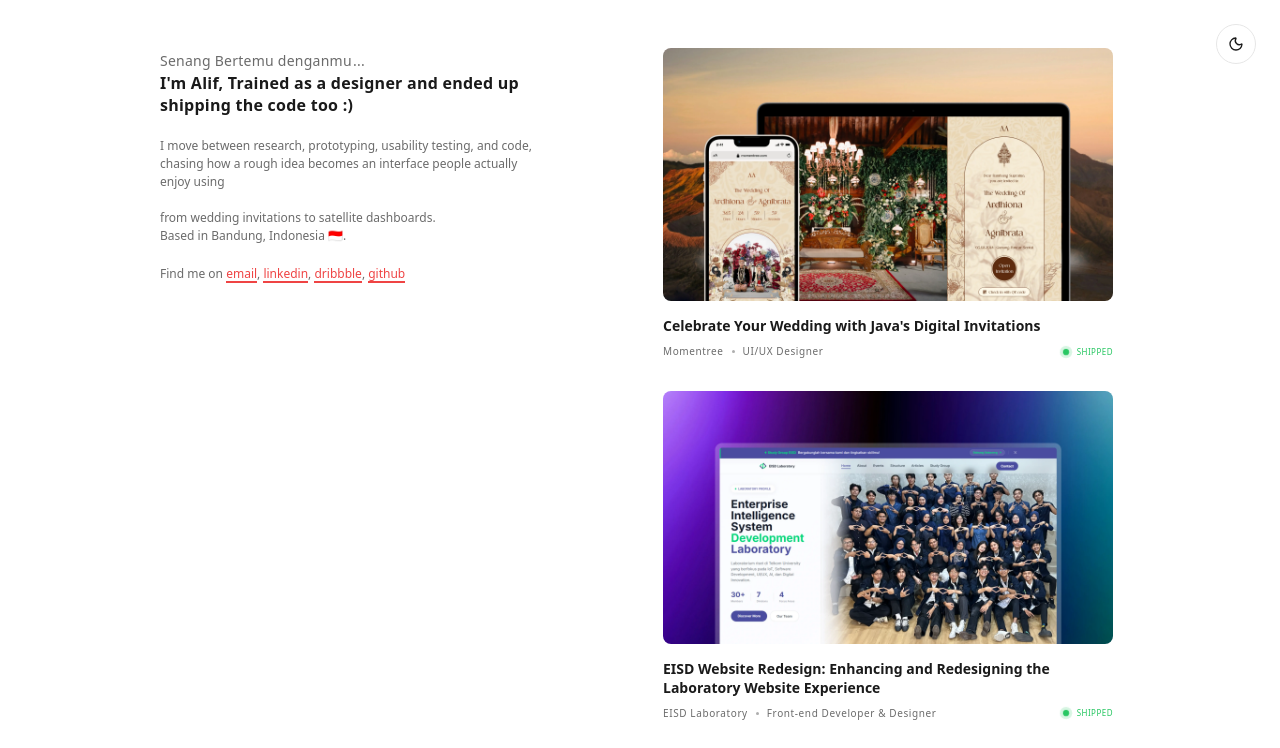
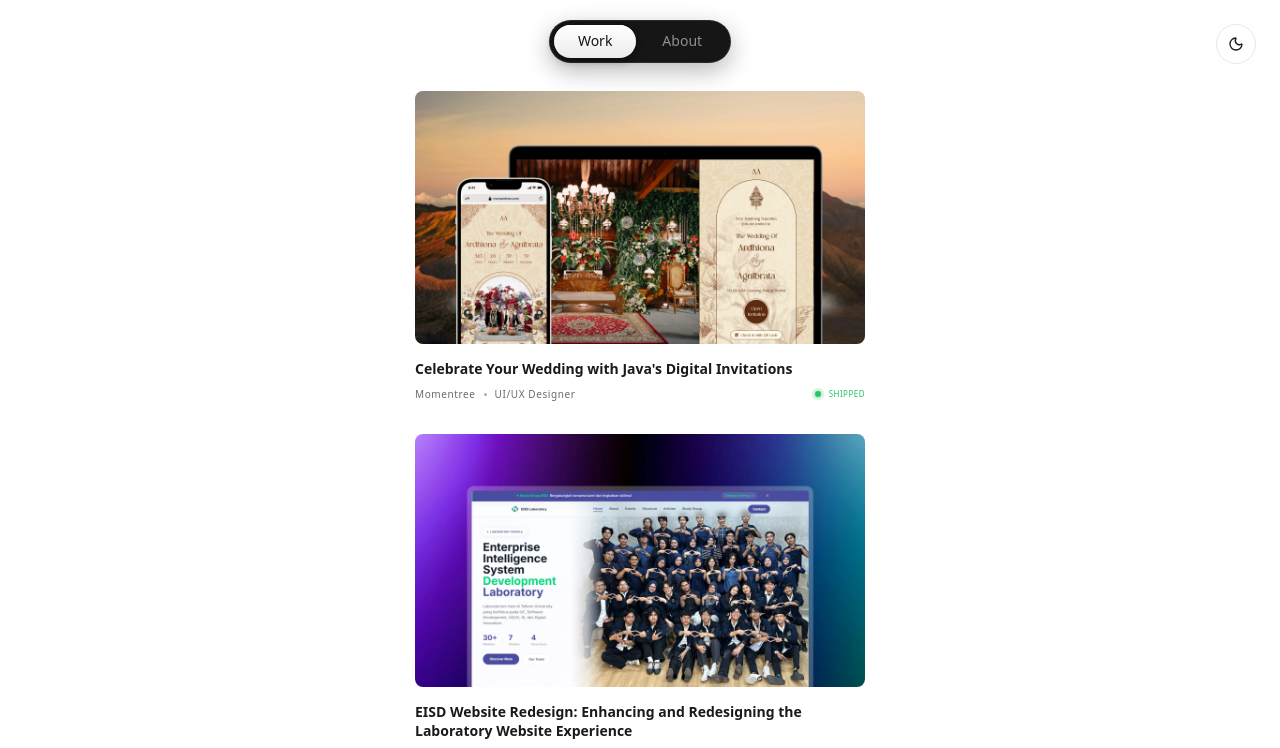
Before and after one commit to Alifmslm/portfolio-alif, a Next.js app: page / in a window 1280 px wide. Shown: the top 748 px of the page. Built offline with nearby package versions, Linux system fonts and the light colour scheme; a web font is replaced by a local one.

Commit message:
feat: add Work/About view toggle

```diff
--- a/src/app/page.module.css
+++ b/src/app/page.module.css
@@ -1,17 +1,50 @@
-.layout {
-  display: grid;
-  grid-template-columns: 40% 60%;
-  gap: 56px;
+.shell {
+  display: flex;
+  flex-direction: column;
   max-width: var(--max-width);
   margin: 0 auto;
-  padding: 48px 32px;
+  padding: 20px 32px 48px;
   min-height: 100vh;
 }
 
+.toggleRow {
+  position: sticky;
+  top: 16px;
+  z-index: 50;
+  display: flex;
+  justify-content: center;
+  padding-bottom: 28px;
+}
+
+.view {
+  display: flex;
+  justify-content: center;
+  width: 100%;
+}
+
+.viewPanel {
+  display: flex;
+  justify-content: center;
+  width: 100%;
+}
+
+.aboutWrap {
+  width: 100%;
+  max-width: 520px;
+}
+
+.aboutWrap > aside {
+  position: static;
+  max-height: none;
+}
+
 @media (max-width: 820px) {
-  .layout {
-    grid-template-columns: 1fr;
-    gap: 32px;
-    padding: 32px 20px;
+  .shell {
+    padding: 16px 20px 40px;
+  }
+
+  .toggleRow {
+    top: 12px;
+    padding-bottom: 24px;
   }
 }
--- a/src/app/page.tsx
+++ b/src/app/page.tsx
@@ -1,13 +1,6 @@
-import Sidebar from "@/components/Sidebar";
-import ProjectFeed from "@/components/ProjectFeed";
+import PortfolioView from "@/components/PortfolioView";
 import { profile, projects } from "@/lib/data";
-import styles from "./page.module.css";
 
 export default function Page() {
-  return (
-    <main className={styles.layout}>
-      <Sidebar profile={profile} />
-      <ProjectFeed projects={projects} />
-    </main>
-  );
+  return <PortfolioView profile={profile} projects={projects} />;
 }
--- /dev/null
+++ b/src/components/PortfolioView.tsx
@@ -0,0 +1,46 @@
+"use client";
+
+import { useState } from "react";
+import { AnimatePresence, motion } from "motion/react";
+import { Profile, Project } from "@/lib/data";
+import Sidebar from "./Sidebar";
+import ProjectFeed from "./ProjectFeed";
+import ViewToggle, { ViewId } from "./ViewToggle";
+import styles from "../app/page.module.css";
+
+interface PortfolioViewProps {
+  profile: Profile;
+  projects: Project[];
+}
+
+export default function PortfolioView({ profile, projects }: PortfolioViewProps) {
+  const [view, setView] = useState<ViewId>("work");
+
+  return (
+    <div className={styles.shell}>
+      <div className={styles.toggleRow}>
+        <ViewToggle value={view} onChange={setView} />
+      </div>
+      <div className={styles.view}>
+        <AnimatePresence mode="wait" initial={false}>
+          <motion.div
+            key={view}
+            className={styles.viewPanel}
+            initial={{ opacity: 0, y: 10 }}
+            animate={{ opacity: 1, y: 0 }}
+            exit={{ opacity: 0, y: -8 }}
+            transition={{ duration: 0.25, ease: "easeOut" }}
+          >
+            {view === "work" ? (
+              <ProjectFeed projects={projects} />
+            ) : (
+              <div className={styles.aboutWrap}>
+                <Sidebar profile={profile} />
+              </div>
+            )}
+          </motion.div>
+        </AnimatePresence>
+      </div>
+    </div>
+  );
+}
--- /dev/null
+++ b/src/components/ViewToggle.module.css
@@ -0,0 +1,51 @@
+.toggle {
+  display: inline-flex;
+  align-items: center;
+  gap: 2px;
+  padding: 4px;
+  border-radius: 999px;
+  background: #161616;
+  border: 1px solid rgba(255, 255, 255, 0.09);
+  box-shadow: 0 8px 24px rgba(0, 0, 0, 0.28);
+}
+
+.segment {
+  position: relative;
+  border: 0;
+  background: transparent;
+  border-radius: 999px;
+  padding: 8px 24px;
+  font-family: inherit;
+  font-size: 14px;
+  font-weight: 500;
+  line-height: 1.2;
+  color: #8f8f8f;
+  cursor: pointer;
+  transition: color 0.25s ease;
+}
+
+.segment:hover {
+  color: #c9c9c9;
+}
+
+.segment.active {
+  color: #141414;
+}
+
+.segment.active:hover {
+  color: #141414;
+}
+
+.label {
+  position: relative;
+  z-index: 1;
+}
+
+.thumb {
+  position: absolute;
+  inset: 0;
+  border-radius: 999px;
+  background: linear-gradient(180deg, #ffffff 0%, #ececec 100%);
+  box-shadow: 0 2px 10px rgba(0, 0, 0, 0.4),
+    inset 0 1px 0 rgba(255, 255, 255, 0.9);
+}
--- /dev/null
+++ b/src/components/ViewToggle.tsx
@@ -0,0 +1,44 @@
+"use client";
+
+import { motion } from "motion/react";
+import styles from "./ViewToggle.module.css";
+
+export type ViewId = "work" | "about";
+
+const SEGMENTS: { id: ViewId; label: string }[] = [
+  { id: "work", label: "Work" },
+  { id: "about", label: "About" },
+];
+
+interface ViewToggleProps {
+  value: ViewId;
+  onChange: (view: ViewId) => void;
+}
+
+export default function ViewToggle({ value, onChange }: ViewToggleProps) {
+  return (
+    <div className={styles.toggle} role="group" aria-label="Portfolio view">
+      {SEGMENTS.map((segment) => {
+        const active = segment.id === value;
+        return (
+          <button
+            key={segment.id}
+            type="button"
+            className={`${styles.segment} ${active ? styles.active : ""}`}
+            aria-pressed={active}
+            onClick={() => onChange(segment.id)}
+          >
+            {active && (
+              <motion.span
+                layoutId="view-toggle-thumb"
+                className={styles.thumb}
+                transition={{ type: "spring", damping: 32, stiffness: 420 }}
+              />
+            )}
+            <span className={styles.label}>{segment.label}</span>
+          </button>
+        );
+      })}
+    </div>
+  );
+}
```
